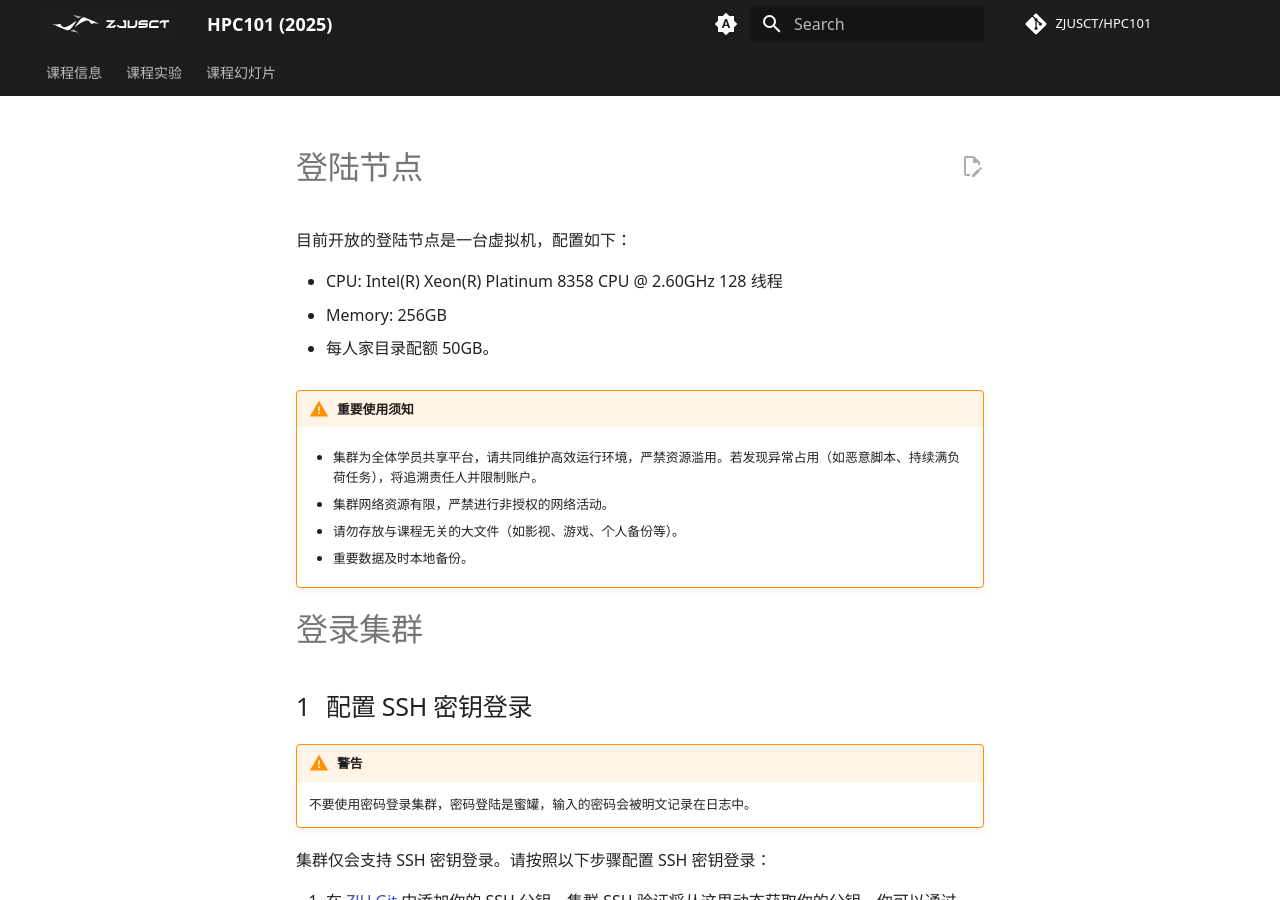
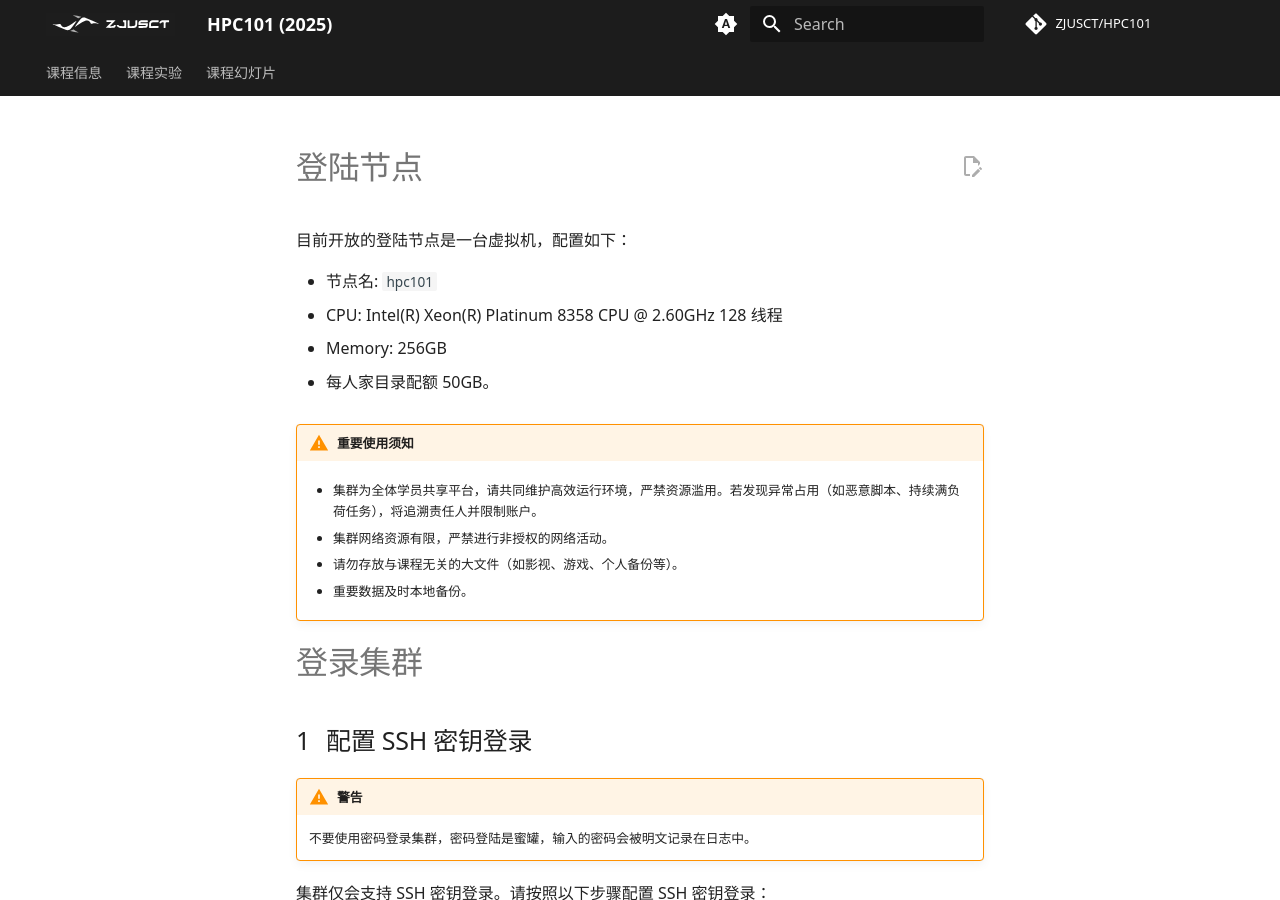
Before and after one commit to wys917/HPC101, an MkDocs documentation site: the page built from docs/guide/index.md, in a window 1280 px wide and 900 px high. Built offline with MkDocs 1.6.1 and Material for MkDocs 9.7.7, drawn with Linux system fonts in a browser that asks for light colours; some web fonts are replaced; comment, search, counter and statistics services are not loaded.

Commit message:
feat: add nodename for login node

```diff
--- a/docs/guide/index.md
+++ b/docs/guide/index.md
@@ -2,6 +2,7 @@
 
 目前开放的登陆节点是一台虚拟机，配置如下：
 
+- 节点名: `hpc101`
 - CPU: Intel(R) Xeon(R) Platinum 8358 CPU @ 2.60GHz 128 线程
 - Memory: 256GB
 
```
